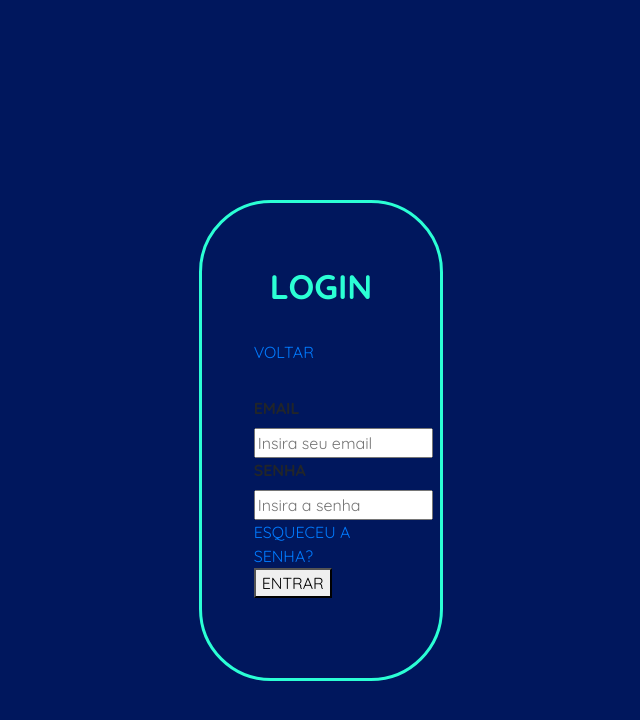
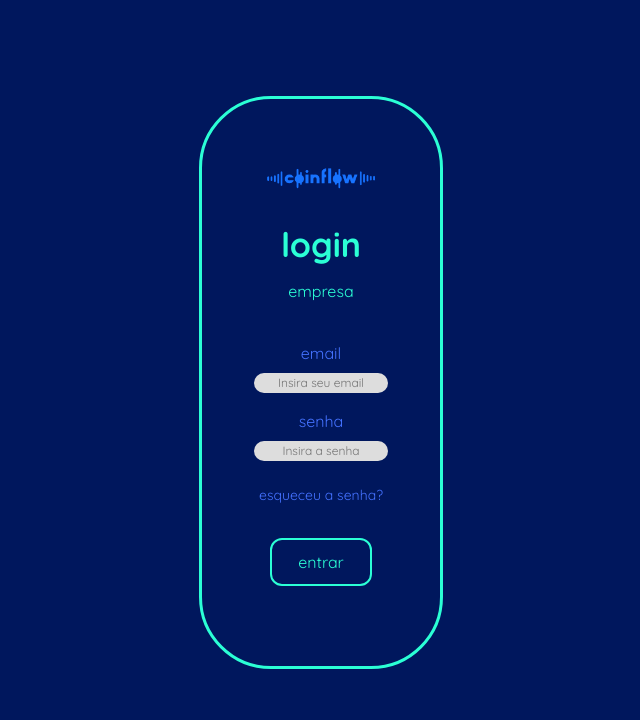
Before and after one commit to Grynberg34/coinflow, a Node server app: page /login/empresa in a window 1280 px wide. Shown: the top 720 px of the page, without its empty margins (319-959 px from the left). Run offline with Node 20, Linux system fonts and the light colour scheme; style sheets or scripts are compiled from the project's sources; some libraries are stand-ins or nearby versions.

Commit message:
v0.1.3 adicionado CSS da página de login de empresa e funcionário

```diff
--- /dev/null
+++ b/public/stylesheets/login_form.css
@@ -0,0 +1,125 @@
+.menu {
+  margin-top: 25vh;
+  border: 3px solid #2bffd5;
+  border-radius: 72px;
+  padding-top: 8vh;
+  padding-bottom: 10vh;
+  padding-left: 4vw;
+  padding-right: 4vw;
+  margin-right: 6vw;
+  margin-left: 6vw;
+}
+
+.menu .menu__logo {
+  display: block;
+  margin-bottom: 4vh;
+  margin-right: auto;
+  margin-left: auto;
+  cursor: pointer;
+}
+
+.menu .menu__title {
+  font-size: 34px;
+  color: #2bffd5;
+  font-weight: 800;
+  text-align: center;
+  user-select: none;
+  margin-bottom: 4vh;
+}
+
+body {
+  background-color: #00175d;
+  font-family: "Quicksand", sans-serif;
+}
+
+.row {
+  margin-left: 0;
+  margin-right: 0;
+}
+
+.menu {
+  margin-top: 12vh;
+}
+.menu .menu__logo {
+  width: 80%;
+}
+.menu .menu__title {
+  margin-bottom: 2vh;
+}
+.menu .menu__type {
+  font-size: 16px;
+  font-weight: 400;
+  color: #2bffd5;
+  text-align: center;
+  margin-bottom: 2vh;
+}
+.menu .menu__label {
+  font-size: 16px;
+  font-weight: 400;
+  color: #4472ff;
+  display: block;
+  text-align: center;
+  margin-bottom: 1vh;
+  user-select: none;
+}
+.menu .menu__input {
+  width: 100%;
+  border-radius: 12px;
+  border: none;
+  display: block;
+  margin-left: auto;
+  margin-right: auto;
+  margin-bottom: 2vh;
+  text-align: center;
+  font-size: 12px;
+  background: #dddddd;
+}
+.menu .menu__input:focus {
+  outline: none;
+}
+.menu .menu__link {
+  display: block;
+  color: #4472ff;
+  font-size: 14px;
+  margin-top: 3vh;
+  margin-bottom: 4vh;
+  text-align: center;
+}
+.menu .menu__link:hover {
+  text-decoration: none;
+  color: #2bffd5;
+}
+.menu .menu__button {
+  display: block;
+  border: 2px solid #2bffd5;
+  border-radius: 12px;
+  color: #2bffd5;
+  background: none;
+  padding: 10px;
+  margin-left: auto;
+  margin-right: auto;
+  width: 8vw;
+}
+.menu .menu__button:hover {
+  border: 2px solid #4472ff;
+  color: #4472ff;
+}
+.menu .menu__button:focus {
+  outline: none;
+}
+
+@media only screen and (max-width: 767px) {
+  .menu {
+    border: none;
+    margin-left: 3vw;
+    margin-right: 3vw;
+  }
+  .menu .menu__input {
+    width: 50%;
+  }
+  .menu .menu__button {
+    width: 25vw;
+  }
+}
+
+/*# sourceMappingURL=login_form.css.map */
--- /dev/null
+++ b/scss/login_form.scss
@@ -0,0 +1,121 @@
+@import 'colors.scss';
+@import 'font.scss';
+@import 'menu.scss';
+
+
+body {
+    background-color: $azul-escuro;
+    font-family: $font;
+}
+
+.row {
+    margin-left: 0;
+    margin-right: 0;
+}
+
+.menu {
+    @extend %menu;
+    margin-top: 12vh;
+
+    .menu__logo {
+        @extend %menu-logo;
+        width: 80%;
+    }
+
+    .menu__title {
+        @extend %menu-title;
+        margin-bottom: 2vh;
+    }
+
+    .menu__type {
+        font-size: 16px;
+        font-weight: 400;
+        color: $verde-claro;
+        text-align: center;
+        margin-bottom: 2vh;
+    }
+
+    .menu__label {
+        font-size: 16px;
+        font-weight: 400;
+        color: $azul-claro;
+        display: block;
+        text-align: center;
+        margin-bottom: 1vh;
+        user-select: none;
+    }
+
+    .menu__input {
+        width: 100%;
+        border-radius: 12px;
+        border: none;
+        display: block;
+        margin-left: auto;
+        margin-right: auto;
+        margin-bottom: 2vh;
+        text-align: center;
+        font-size: 12px;
+        background: $cinza;
+
+        &:focus {
+            outline: none;
+        }
+
+    }
+
+    .menu__link {
+        display: block;
+        color: $azul-claro;
+        font-size: 14px;
+        margin-top: 3vh;
+        margin-bottom: 4vh;
+        text-align: center;
+
+        &:hover {
+            text-decoration: none;
+            color: $verde-claro;
+        }
+    }
+
+    .menu__button {
+        display: block;
+        border: 2px solid $verde-claro;
+        border-radius: 12px;
+        color: $verde-claro;
+        background: none;
+        padding: 10px;
+        margin-left: auto;
+        margin-right: auto;
+        width: 8vw;
+
+        &:hover {
+            border: 2px solid $azul-claro;
+            color: $azul-claro;
+        }
+
+        &:focus {
+            outline: none;
+        }
+
+    }
+
+
+}
+
+@media only screen and (max-width: 767px) {
+
+    .menu {
+        border: none;
+        margin-left: 3vw;
+        margin-right: 3vw;
+
+        .menu__input {
+            width: 50%;
+        }
+
+        .menu__button {
+            width: 25vw;
+        }
+    }
+
+}
--- a/views/login_empresa.hbs
+++ b/views/login_empresa.hbs
@@ -4,7 +4,7 @@
     <meta charset="UTF-8">
     <meta name="viewport" content="width=device-width, initial-scale=1.0">
     <link rel="stylesheet" href="https://stackpath.bootstrapcdn.com/bootstrap/4.3.1/css/bootstrap.min.css" integrity="sha384-ggOyR0iXCbMQv3Xipma34MD+dH/1fQ784/j6cY/iJTQUOhcWr7x9JvoRxT2MZw1T" crossorigin="anonymous">
-    <link rel="stylesheet" href="/stylesheets/login.css">
+    <link rel="stylesheet" href="/stylesheets/login_form.css">
     <link rel="preconnect" href="https://fonts.gstatic.com">
     <link href="https://fonts.googleapis.com/css2?family=Quicksand:wght@300;400;500;600;700&display=swap" rel="stylesheet">
     <link rel="shortcut icon" href="/images/favicon.ico" type="image/x-icon">
@@ -21,22 +21,23 @@
             <div class="menu">
                 <form action="/login/empresa" method="post">
 
-                    <h1 class="menu__title">LOGIN</h1>
+                    <a href="/"><img class="menu__logo" src="/images/logo.png" alt=""></a>
 
-                    <a class="menu__link" href="/">VOLTAR</a>
+                    <h1 class="menu__title">login</h1>
+                    <h3 class="menu__type">empresa</h3>
 
                     <h3 class="menu__msg">{{message}}</h3> <br>
 
-                    <label class="menu__label" for="email"><b>EMAIL</b></label>
+                    <label class="menu__label" for="email">email</label>
                     <input class="menu__input" type="email" placeholder="Insira seu email" name="email" id="email" required>
 
 
-                    <label class="menu__label" for="password"><b>SENHA</b></label>
+                    <label class="menu__label" for="password">senha</label>
                     <input class="menu__input" type="password" placeholder="Insira a senha" name="password" id="password" minlength="8" required>
 
-                    <a class="menu__link pass" href="/redefinir">ESQUECEU A SENHA?</a>
+                    <a class="menu__link" href="/redefinir/empresa">esqueceu a senha?</a>
 
-                    <button class="menu__button" type="submit">ENTRAR</button>
+                    <button class="menu__button" type="submit">entrar</button>
 
 
                 </form>
```
Also changed, not shown: views/login_funcionario.hbs (+8 -7 lines), 1 other file.
